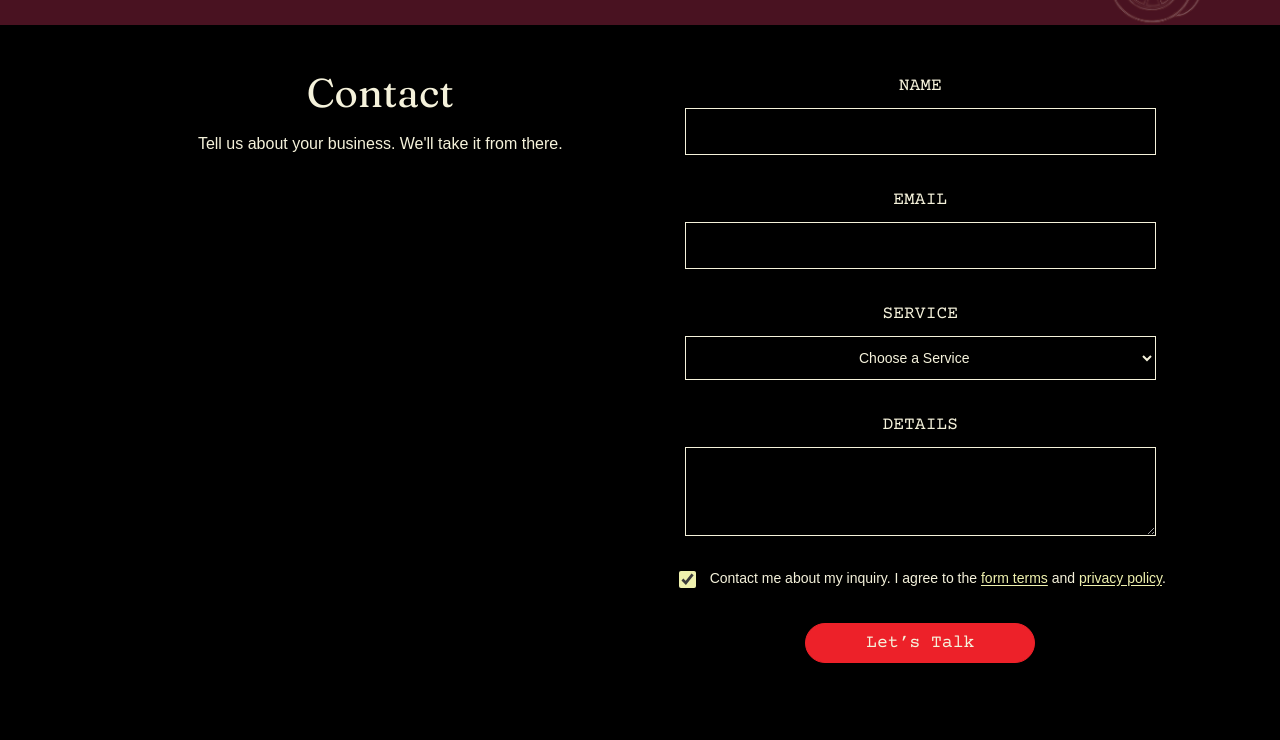
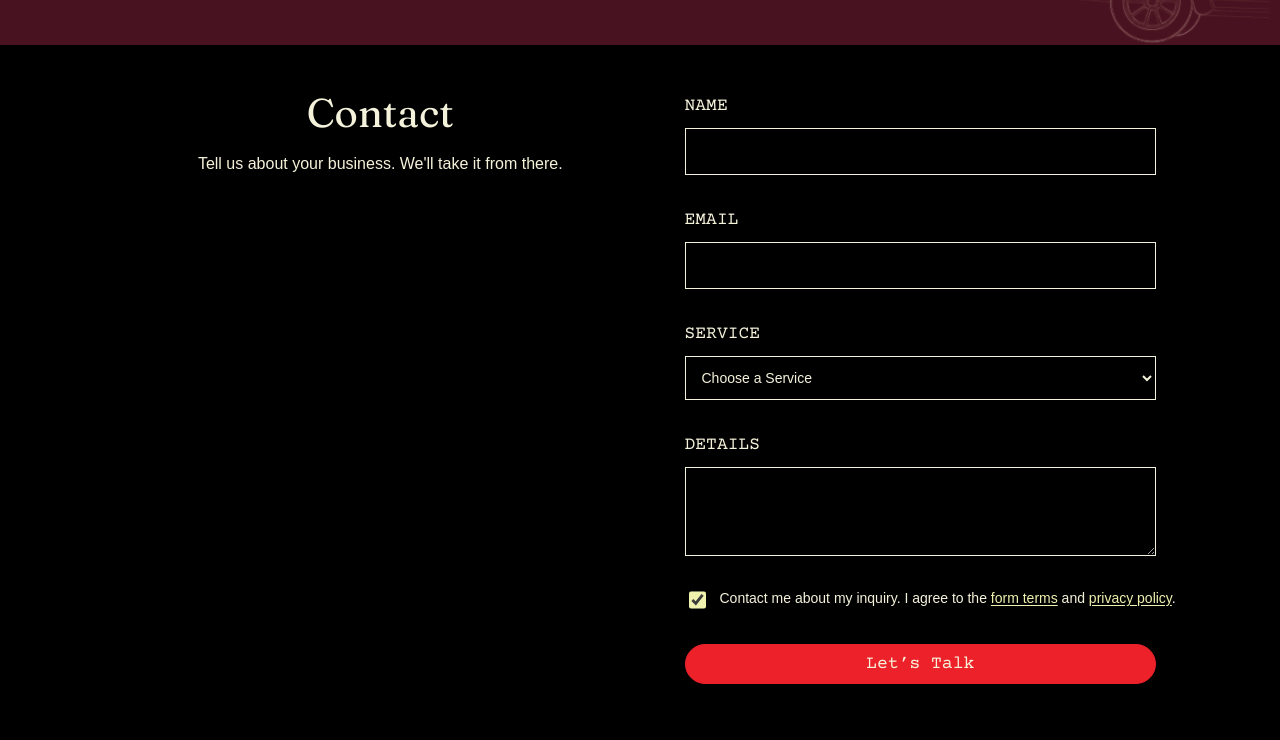
Before and after one commit to skhander/Localstandardwebsite, a plain HTML site: page index.html in a window 1280 px wide. Shown: the part 1885-2625 px from the top of the page. Drawn offline with nearby package versions, Linux system fonts and the light colour scheme; a web font is replaced by a local one.

Commit message:
Left-align the contact form and refresh Automation service copy.

```diff
--- a/index.html
+++ b/index.html
@@ -24,8 +24,8 @@
   <link rel="preconnect" href="https://api.fontshare.com" crossorigin>
   <link rel="stylesheet" href="https://fonts.googleapis.com/css2?family=Birthstone&family=Caveat&family=Courier+Prime&family=Fraunces:opsz,wght,SOFT@9..144,400,50&display=swap">
   <link rel="stylesheet" href="https://api.fontshare.com/v2/css?f[]=switzer@400&display=swap">
-  <link rel="stylesheet" href="brand.css?v=20261117p">
-  <link rel="stylesheet" href="styles.css?v=20261117p">
+  <link rel="stylesheet" href="brand.css?v=20261117q">
+  <link rel="stylesheet" href="styles.css?v=20261117q">
   <link rel="preload" as="image" href="images/hero-map-desktop.jpg" type="image/jpeg" media="(min-width: 861px)">
   <link rel="preload" as="image" href="images/hero-map-mobile.jpg" type="image/jpeg" media="(max-width: 860px)">
   <link rel="preload" as="image" href="images/services-map-desktop.jpg" type="image/jpeg" media="(min-width: 861px)">
@@ -166,7 +166,7 @@
               <article class="service-item">
                 <div class="service-copy">
                   <h3 class="tile-name" id="offer-ai"><span class="t-en">Automation</span><span class="t-es" hidden>Automatización</span></h3>
-                  <p><span class="t-en">Custom AI agents for repetitive work.</span><span class="t-es" hidden>Agentes de IA a medida para el trabajo repetitivo.</span></p>
+                  <p><span class="t-en">Custom AI agents handle your follow ups, invoices, and daily admin.</span><span class="t-es" hidden>Agentes de IA personalizados manejan tus seguimientos, facturas y admin diario.</span></p>
                 </div>
                 <a class="service-link" href="#contact"><span class="service-link__label"><span class="t-en">Save time</span><span class="t-es" hidden>Gana tiempo</span></span></a>
               </article>
--- a/styles.css
+++ b/styles.css
@@ -791,11 +791,11 @@ section, .marquee { scroll-margin-top: var(--header-height); }
   position: relative;
   display: flex;
   flex-direction: column;
-  align-items: center;
+  align-items: stretch;
   gap: var(--space-lg);
   width: 100%;
   min-width: 0;
-  text-align: center;
+  text-align: left;
   color-scheme: dark; /* [X] */
 }
 
@@ -807,7 +807,7 @@ section, .marquee { scroll-margin-top: var(--header-height); }
   letter-spacing: var(--tracking);
   text-transform: uppercase;
   color: var(--cream);
-  text-align: center;
+  text-align: left;
 }
 
 .field-optional { text-transform: none; }
@@ -831,7 +831,7 @@ section, .marquee { scroll-margin-top: var(--header-height); }
   line-height: var(--leading-body);
   letter-spacing: var(--tracking);
   text-transform: none;
-  text-align: center;
+  text-align: left;
 }
 
 .field textarea { resize: vertical; }
@@ -895,11 +895,11 @@ section, .marquee { scroll-margin-top: var(--header-height); }
 .field-consent {
   display: flex;
   align-items: flex-start;
-  justify-content: center;
+  justify-content: flex-start;
   gap: 0.65rem;
   width: 100%;
   max-width: none;
-  margin-inline: auto;
+  margin-inline: 0;
   text-align: left;
   text-transform: none;
   font-family: var(--font-text);
```
Also changed, not shown: legal.html (+2 -2 lines).
